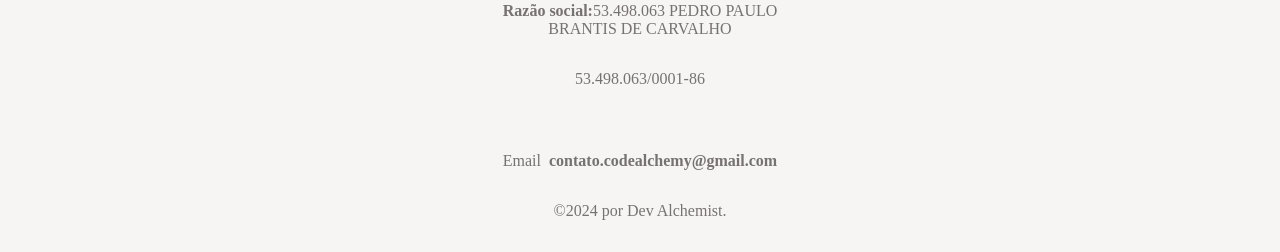
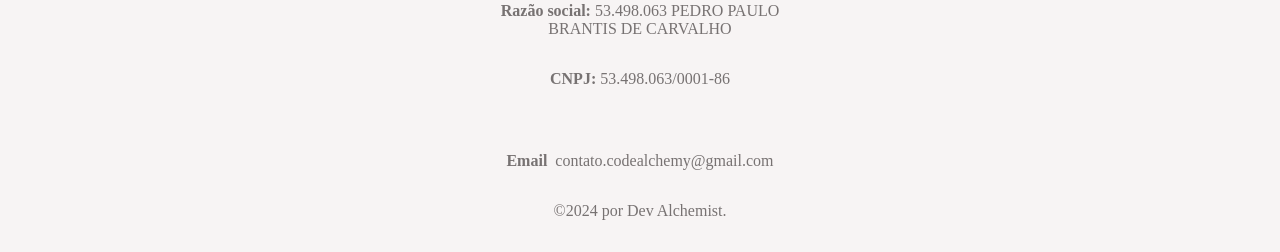
Before and after one commit to brnLucas/code-alchemy-landing, an Angular app: page / in a window 1280 px wide. Shown: the part 920-1172 px from the top of the page. Built offline with nearby package versions, Linux system fonts and the light colour scheme; a web font is replaced by a local one.

Commit message:
fix: contact data

```diff
--- a/src/app/app/app.component.html
+++ b/src/app/app/app.component.html
@@ -90,12 +90,11 @@
         <div class="footer__text-container" id='contact'>
           <h2>Contato</h2>
           <p>Dev Alchemist desenvolvimento de software</p>
-          <p><b>Razão social:</b>53.498.063 PEDRO PAULO BRANTIS DE CARVALHO</p>
-          <p>53.498.063/0001-86</p>
+          <p><b>Razão social: </b>53.498.063 PEDRO PAULO BRANTIS DE CARVALHO</p>
+          <p><b>CNPJ: </b>53.498.063/0001-86</p>
         </div>
         <div class="footer__text-container1">
-          <!-- <p><span class='phone'>Celular</span> <strong>+55 (92) 9114-3999</strong></p> -->
-          <p><span class='email'>Email</span> <strong>{{"contato.codealchemy@gmail.com"}}</strong></p>
+          <p><span class='email'><b>Email</b></span>{{"contato.codealchemy@gmail.com"}}</p>
           <p>©2024 por Dev Alchemist.</p>
         </div>
       </div>
```
